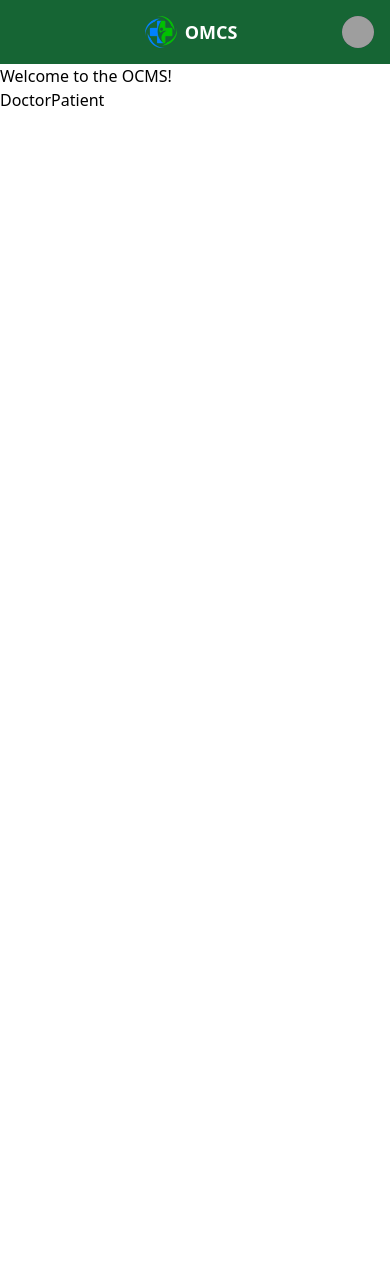
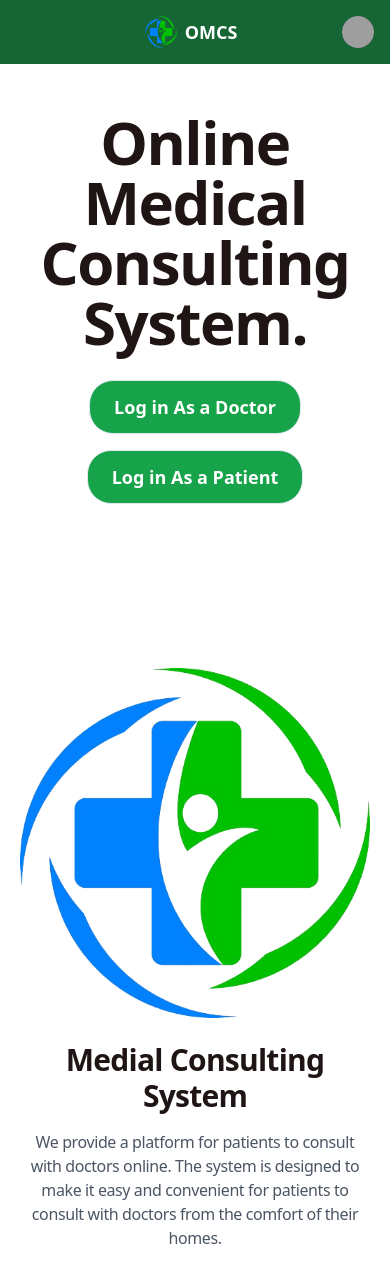
Before and after one commit to destryptor/OMCS, a React (Create React App) app: page / in a window 390 px wide. Shown: the top 1282 px of the page. Before the commit the page ends 844 px from the top, so only its background shows below. Built offline with nearby package versions, Linux system fonts and the light colour scheme; grey boxes are pictures that could not be loaded.

Commit message:
Landing Page Added with Styling

```diff
--- a/src/Pages/Landing.jsx
+++ b/src/Pages/Landing.jsx
@@ -1,14 +1,74 @@
-import React from 'react';
-import { Link } from 'react-router-dom';
+import React from "react";
+import { Link } from "react-router-dom";
 
 const Landing = () => {
-	return (
-		<>
-			<h1>Welcome to the OCMS!</h1>
-			<Link to='/doctor-login'>Doctor</Link>
-			<Link to='/patient-login'>Patient</Link>
-		</>
-	);
+  return (
+    <>
+      <div>
+        <section>
+          <section class="sticky ">
+            <div class="max-w-lg px-4 sm:pt-24 pt-12 sm:pb-8 mx-auto text-left md:max-w-none md:text-center">
+              <h1 class="font-extrabold  tracking-tight text-left text-[#201515] text-center sm:leading-none text-6xl sm:text-9xl">
+                <span class="inline md:block ">Online Medical </span>
+                <span class="relative mt-2 bg-clip-text text-[#201515] md:inline-block">
+                  Consulting System.
+                </span>
+              </h1>
+            </div>
+
+            <div class="max-w-lg px-4 pb-24 mx-auto text-left md:max-w-none md:text-center">
+              <div class="text-center py-4">
+                <div class="backdrop-blur-sm transition duration-500 ease-in-out bg-green-600 border border-[#E2E8F0] translate-y-1 text-white hover:bg-neutral-200 hover:text-white  text-lg font-semibold py-3 px-6 rounded-3xl inline-flex items-center m-2 hover:bg-black hover:scale-105 hover:shadow-xl">
+                  <Link to="/doctor-login">Log in As a Doctor</Link>
+                </div>
+
+                <div class="backdrop-blur-sm transition duration-500 ease-in-out bg-green-600 border border-[#E2E8F0] translate-y-1 text-white hover:bg-neutral-200 hover:text-white text-lg font-semibold py-3 px-6 rounded-3xl inline-flex items-center m-2 hover:bg-black hover:scale-105 hover:shadow-xl">
+                  <Link to="/patient-login">Log in As a Patient</Link>
+                </div>
+              </div>
+            </div>
+          </section>
+        </section>
+
+        <div class="text-left">
+          <div class="sm:px-28">
+            <section class="relative flex items-center w-full">
+              <div class="relative items-center w-full px-5 mx-auto md:px-12 lg:px-16 max-w-7xl">
+                <div class="relative flex-col items-start m-auto align-middle">
+                  <div class="grid grid-cols-1 gap-6 lg:grid-cols-2 lg:gap-24">
+                    <div class="relative items-center gap-12 m-auto lg:inline-flex md:order-first">
+                      <div class="max-w-xl text-center lg:text-left">
+                        <div>
+                          <p class="text-3xl font-semibold tracking-tight text-[#201515] sm:text-5xl">
+                            Medial Consulting System
+                          </p>
+                          <p class="max-w-xl mt-4 text-base tracking-tight text-gray-600">
+							We provide a platform for patients to consult with doctors online. The system is designed to make it easy and convenient for patients to consult with doctors from the comfort of their homes.
+
+                          </p>
+                        </div>
+                      </div>
+                    </div>
+                    <div class="order-first block w-full mt-12 aspect-square lg:mt-0">
+                      <img
+                        class="object-cover rounded-3xl object-center w-full mx-auto lg:ml-auto "
+                        alt="hero"
+                        src="./logo.png"
+                      />
+                    </div>
+                  </div>
+                </div>
+              </div>
+            </section>
+          </div>
+
+          <div class="mt-32" />
+
+          <section></section>
+        </div>
+      </div>
+    </>
+  );
 };
 
 export default Landing;
--- a/src/Pages/Login.jsx
+++ b/src/Pages/Login.jsx
@@ -214,7 +214,7 @@ const Login = ({ isDoctor }) => {
               <div>
                 <button
                   type="submit"
-                  className="flex w-full justify-center rounded-md bg-indigo-600 px-3 py-1.5 text-sm font-semibold leading-6 text-white shadow-sm hover:bg-indigo-500 focus-visible:outline focus-visible:outline-2 focus-visible:outline-offset-2 focus-visible:outline-indigo-600"
+                  className="flex w-full justify-center rounded-md bg-green-600 px-3 py-1.5 text-sm font-semibold leading-6 text-white shadow-sm hover:bg-green-500 focus-visible:outline focus-visible:outline-2 focus-visible:outline-offset-2 focus-visible:outline-indigo-600"
                   onClick={handleLogin}
                 >
                     Log in
@@ -225,7 +225,7 @@ const Login = ({ isDoctor }) => {
             <p className="mt-10 text-center text-sm text-gray-500">
               Not a member?{" "}
               <Link
-                className="font-semibold leading-6 text-indigo-600 hover:text-indigo-500"
+                className="font-semibold leading-6 text-green-600 hover:text-green-500"
                 onClick={() => setLogin(false)}
               >
                 Sign up
@@ -293,7 +293,7 @@ const Login = ({ isDoctor }) => {
               <div>
                 <button
                   type="submit"
-                  className="flex w-full justify-center rounded-md bg-indigo-600 px-3 py-1.5 text-sm font-semibold leading-6 text-white shadow-sm hover:bg-indigo-500 focus-visible:outline focus-visible:outline-2 focus-visible:outline-offset-2 focus-visible:outline-indigo-600"
+                  className="flex w-full justify-center rounded-md bg-green-600 px-3 py-1.5 text-sm font-semibold leading-6 text-white shadow-sm hover:bg-green-500 focus-visible:outline focus-visible:outline-2 focus-visible:outline-offset-2 focus-visible:outline-indigo-600"
                   onClick={handleSignup}
                 >
                   Sign in
@@ -302,12 +302,12 @@ const Login = ({ isDoctor }) => {
             </form>
 
             <p className="mt-10 text-center text-sm text-gray-500">
-              Not a member?{" "}
+              Already a Member{" "}
               <Link
-                className="font-semibold leading-6 text-indigo-600 hover:text-indigo-500"
+                className="font-semibold leading-6 text-green-600 hover:text-green-500"
                 onClick={() => setLogin(true)}
               >
-                Sign up
+                Log in
               </Link>
             </p>
           </div>
```
Also changed, not shown: src/App.js (+14 -11 lines).
